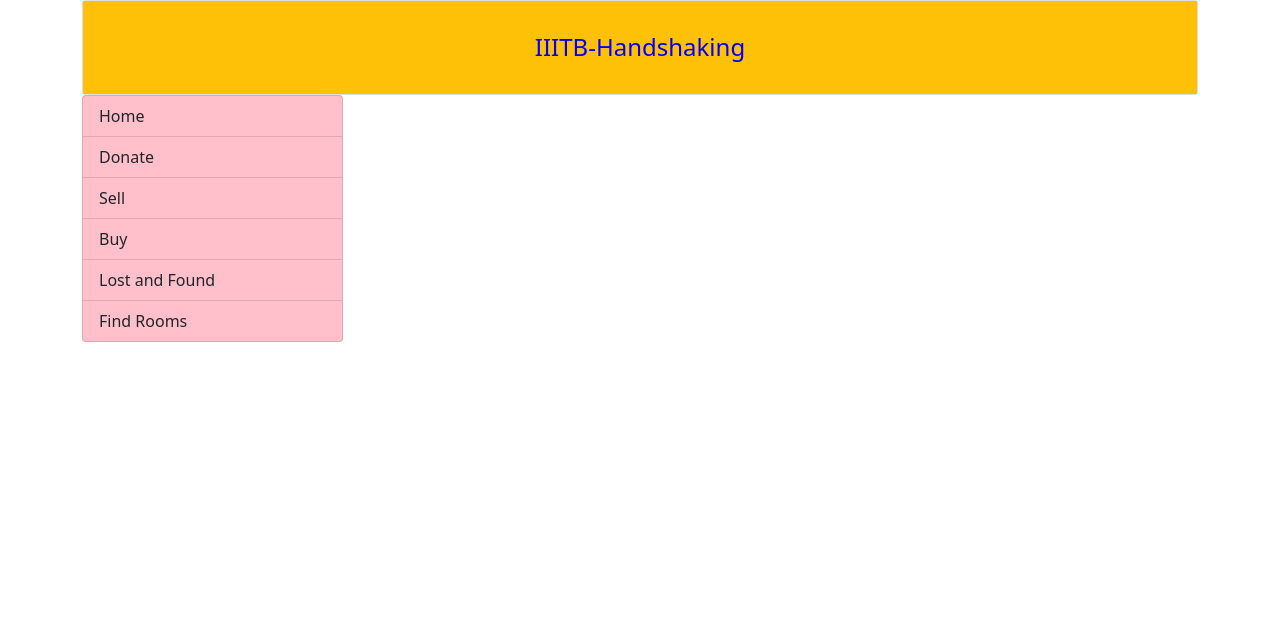
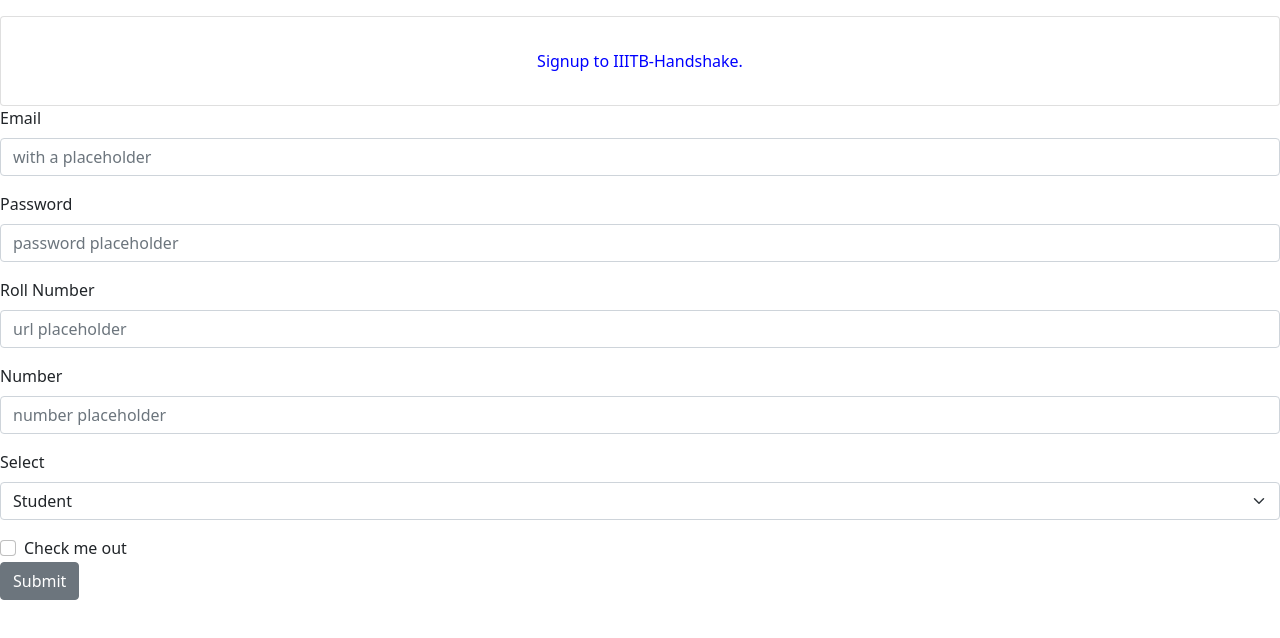
Before and after one commit to pragyak26/IIITB_Handshaking, a React (Create React App) app: page / in a window 1280 px wide. Shown: the top 638 px of the page. Built offline with nearby package versions, Linux system fonts and the light colour scheme.

Commit message:
forth commit

```diff
--- /dev/null
+++ b/src/Login.js
@@ -0,0 +1,97 @@
+import React from "react";
+import { Container } from "reactstrap";
+import { Card,CardBody } from "reactstrap";
+import { Form ,FormGroup,Label,Input,Button,FormText} from "reactstrap";
+import { Row,Col } from "reactstrap";
+function Login(){
+    return (<div>
+
+
+        <Container className="text-center my-3"/>
+      <Card>
+        <CardBody >
+        <p className="text-center my-3" style={{color: "Blue"}}>
+          Login to IIITB-Handshake. {' '}
+        </p>
+        </CardBody>
+      </Card>
+      <Card>
+        <CardBody>
+        <Row>
+      <Col md={4}>
+      <Form>
+  <FormGroup>
+    <Label for="exampleEmail">
+      Email
+    </Label>
+    <Input
+      id="exampleEmail"
+      name="email"
+      placeholder="with a placeholder"
+      type="email"
+    />
+  </FormGroup>
+  <FormGroup>
+    <Label for="examplePassword">
+      Password
+    </Label>
+    <Input
+      id="examplePassword"
+      name="password"
+      placeholder="password placeholder"
+      type="password"
+    />
+  </FormGroup>
+  <FormGroup>
+    <Label for="exampleSelect">
+      Select
+    </Label>
+    <Input
+      id="exampleSelect"
+      name="select"
+      type="select"
+    >
+      <option>
+        Student
+      </option>
+      <option>
+        Alumni
+      </option>
+      <option>
+        Admin
+      </option>
+
+    </Input>
+  </FormGroup>
+
+
+
+
+
+  <FormGroup check>
+    <Input type="checkbox" />
+    {' '}
+    <Label check>
+      You are not a robot
+    </Label>
+  </FormGroup>
+  <Button>
+    Submit
+  </Button>
+&nbsp;&nbsp;&nbsp;&nbsp;&nbsp;
+  <Button>
+    Sign Up
+  </Button>
+</Form>
+      </Col>
+    </Row>
+
+        </CardBody>
+      </Card>
+
+
+
+    </div>)
+    };
+
+    export default Login;
--- /dev/null
+++ b/src/Signup.js
@@ -0,0 +1,107 @@
+import React from "react";
+import { Container } from "reactstrap";
+import { Card,CardBody } from "reactstrap";
+import { Form ,FormGroup,Label,Input,Button,FormText} from "reactstrap";
+import { Row,Col } from "reactstrap";
+
+function Signup(){
+    return (
+        <div>
+             <Container className="text-center my-3"/>
+      <Card>
+        <CardBody >
+        <p className="text-center my-3" style={{color: "Blue"}}>
+          Signup to IIITB-Handshake. {' '}
+        </p>
+        </CardBody>
+      </Card>
+            <Container/>
+            <Form>
+
+  <FormGroup>
+    <Label for="exampleEmail">
+      Email
+    </Label>
+    <Input
+      id="exampleEmail"
+      name="email"
+      placeholder="with a placeholder"
+      type="email"
+    />
+  </FormGroup>
+  <FormGroup>
+    <Label for="examplePassword">
+      Password
+    </Label>
+    <Input
+      id="examplePassword"
+      name="password"
+      placeholder="password placeholder"
+      type="password"
+    />
+  </FormGroup>
+  <FormGroup>
+    <Label for="exampleUrl">
+      Roll Number
+    </Label>
+    <Input
+      id="exampleUrl"
+      name="url"
+      placeholder="url placeholder"
+      type="url"
+    />
+  </FormGroup>
+  <FormGroup>
+    <Label for="exampleNumber">
+      Number
+    </Label>
+    <Input
+      id="exampleNumber"
+      name="number"
+      placeholder="number placeholder"
+      type="number"
+    />
+  </FormGroup>
+
+
+
+
+
+  <FormGroup>
+    <Label for="exampleSelect">
+      Select
+    </Label>
+    <Input
+      id="exampleSelect"
+      name="select"
+      type="select"
+    >
+      <option>
+        Student
+      </option>
+      <option>
+        Alumni
+      </option>
+      <option>
+        Admin
+      </option>
+
+    </Input>
+  </FormGroup>
+
+  <FormGroup check>
+    <Input type="checkbox" />
+    <Label check>
+      Check me out
+    </Label>
+  </FormGroup>
+
+  <Button>
+    Submit
+  </Button>
+</Form>
+        </div>
+    )
+}
+
+export default Signup;
--- a/src/index.js
+++ b/src/index.js
@@ -4,9 +4,13 @@
 import App from './App';
 import reportWebVitals from './reportWebVitals';
 import 'bootstrap/dist/css/bootstrap.min.css';
+import Login from './Login'
+import Signup from './Signup'
 ReactDOM.render(
   <React.StrictMode>
-    <App />
+    {/* <App /> */}
+    {/* < Login /> */}
+    <Signup />
   </React.StrictMode>,
   document.getElementById('root')
 );
```
